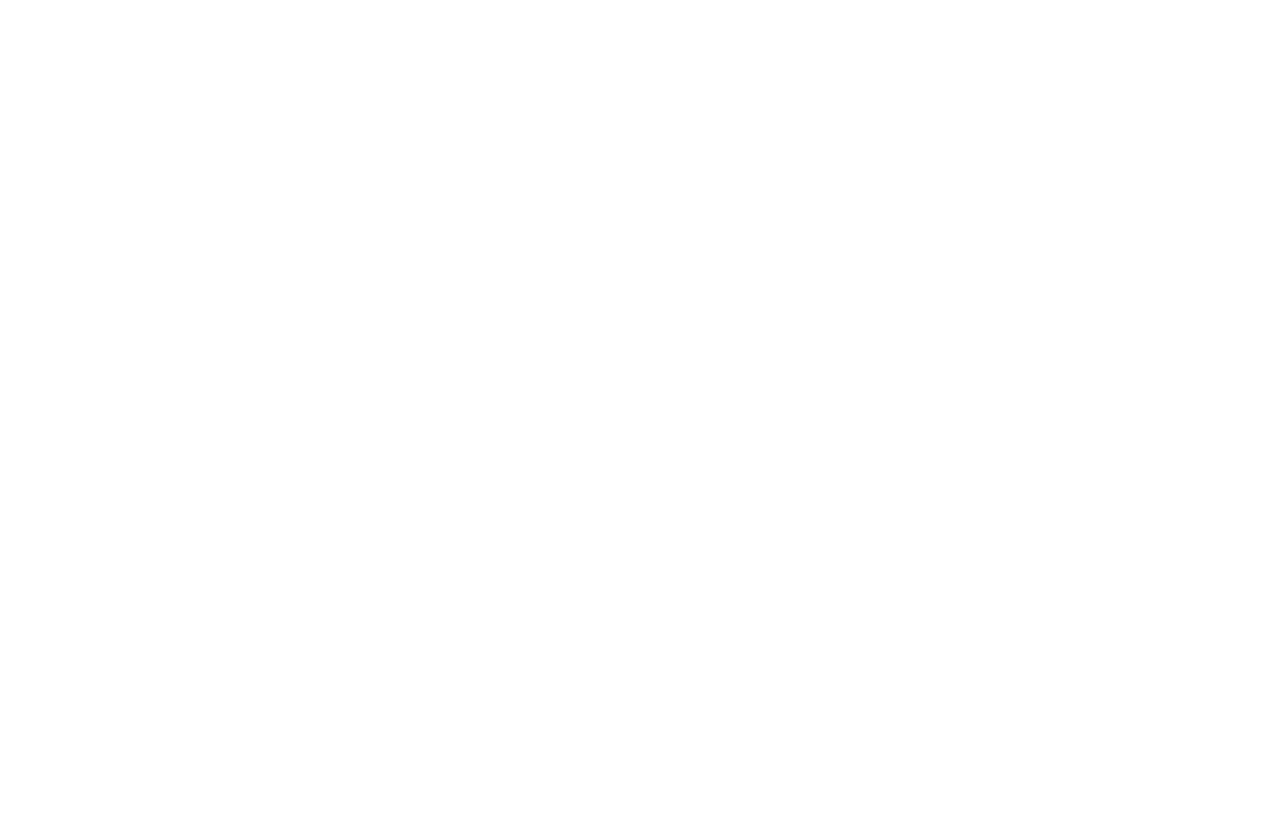
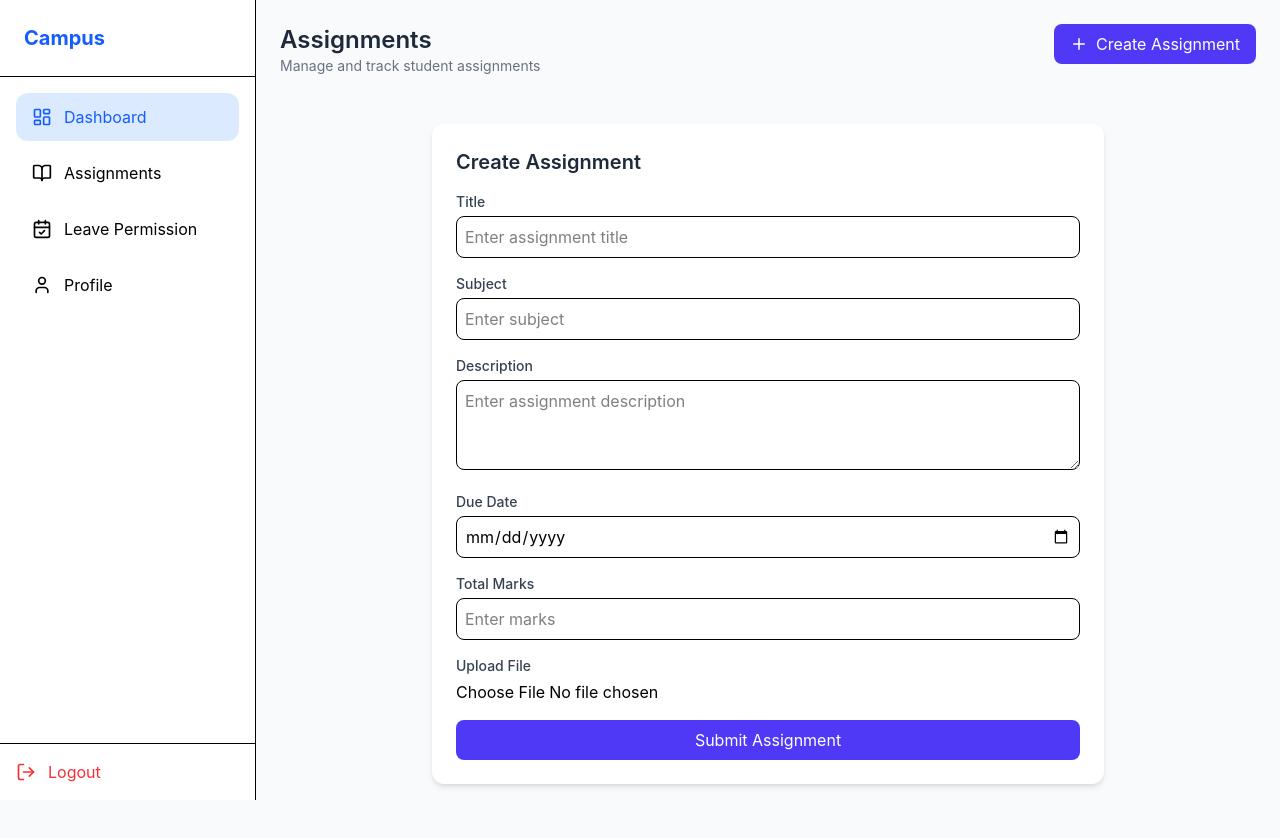
Before and after one commit to muthumuruganharish/Student_management, a React (Vite) app in the folder app/: page /teacher-assignment/create-assignment in a window 1280 px wide. Before the commit this address had no page. Before the commit the page ends 800 px from the top, so only its background shows below. Built offline with nearby package versions, Linux system fonts and the light colour scheme.

Commit message:
teacher assignment page added

```diff
--- a/app/src/App.jsx
+++ b/app/src/App.jsx
@@ -19,6 +19,7 @@
 import TeacherLeave from './Pages/Pages/Teachers/TeacherLeave'
 import TeacherAssignment from './Pages/Pages/Teachers/TeacherAssignment'
 import TeacherProfile from './Pages/Pages/Teachers/TeacherProfile'
+import AssignmentDetail from './Pages/Components/Assignment/Teacher/AssignmentDetail'
 
 
 const App = () => {
@@ -51,6 +52,8 @@
           <Route path="/teacher-assignments" element={<TeacherAssignment />} />
           <Route path="/teacher-leave" element={<TeacherLeave />} />
 
+          <Route path="/teacher-assignment/create-assignment" element={<AssignmentDetail/>}/>
+
 
 
 
--- /dev/null
+++ b/app/src/Pages/Components/Assignment/Teacher/AssignmentDetail.jsx
@@ -0,0 +1,142 @@
+import React from 'react'
+import Tsidebar from '../../Dashboard/Teacher/Tsidebar'
+import Heading from './Heading'
+import CreateAssignment from './CreateAssignment'
+
+
+const AssignmentDetail = () => {
+    return (
+        <div>
+            <div className="flex bg-slate-50 min-h-screen">
+
+                <div>
+                    <Tsidebar />
+                </div>
+
+                <div className='p-6 ml-64  mb-8 w-full'>
+
+                    <div className='flex items-start justify-between'>
+
+                        <div>
+                            <Heading />
+                        </div>
+
+                        <div className=''>
+                            <CreateAssignment />
+
+                        </div>
+
+                    </div>
+
+
+
+                    {/* -----input card----- */}
+
+                    <div className='max-w-2xl mx-auto' >
+
+                        <div className="bg-white shadow-md rounded-xl p-6 max-w-2xl mt-6">
+
+                            <h2 className="text-xl font-semibold text-gray-800 mb-4">
+                                Create Assignment
+                            </h2>
+
+                            <div className="space-y-4">
+
+                                {/* Title */}
+                                <div>
+                                    <label className="block text-sm font-medium text-gray-700">
+                                        Title
+                                    </label>
+                                    <input
+                                        type="text"
+                                        placeholder="Enter assignment title"
+                                        className="w-full mt-1 border rounded-lg p-2 focus:ring-2 focus:ring-indigo-500 outline-none"
+                                    />
+                                </div>
+
+                                {/* Subject */}
+                                <div>
+                                    <label className="block text-sm font-medium text-gray-700">
+                                        Subject
+                                    </label>
+                                    <input
+                                        type="text"
+                                        placeholder="Enter subject"
+                                        className="w-full mt-1 border rounded-lg p-2 focus:ring-2 focus:ring-indigo-500 outline-none"
+                                    />
+                                </div>
+
+                                {/* Description */}
+                                <div>
+                                    <label className="block text-sm font-medium text-gray-700">
+                                        Description
+                                    </label>
+                                    <textarea
+                                        rows="3"
+                                        placeholder="Enter assignment description"
+                                        className="w-full mt-1 border rounded-lg p-2 focus:ring-2 focus:ring-indigo-500 outline-none"
+                                    />
+                                </div>
+
+                                {/* Due Date */}
+                                <div>
+                                    <label className="block text-sm font-medium text-gray-700">
+                                        Due Date
+                                    </label>
+                                    <input
+                                        type="date"
+                                        className="w-full mt-1 border rounded-lg p-2 focus:ring-2 focus:ring-indigo-500 outline-none"
+                                    />
+                                </div>
+
+                                {/* Total Marks */}
+                                <div>
+                                    <label className="block text-sm font-medium text-gray-700">
+                                        Total Marks
+                                    </label>
+                                    <input
+                                        type="number"
+                                        placeholder="Enter marks"
+                                        className="w-full mt-1 border rounded-lg p-2 focus:ring-2 focus:ring-indigo-500 outline-none"
+                                    />
+                                </div>
+
+                                {/* File Upload */}
+                                <div>
+                                    <label className="block text-sm font-medium text-gray-700">
+                                        Upload File
+                                    </label>
+                                    <input
+                                        type="file"
+                                        className="w-full mt-1"
+                                    />
+                                </div>
+
+                                {/* Submit Button */}
+                                <button className="w-full bg-indigo-600 text-white py-2 rounded-lg hover:bg-indigo-700 transition">
+                                    Submit Assignment
+                                </button>
+
+                            </div>
+                        </div>
+
+
+
+
+                    </div>
+
+
+
+                </div>
+
+
+
+
+
+            </div>
+
+        </div>
+    )
+}
+
+export default AssignmentDetail
--- /dev/null
+++ b/app/src/Pages/Components/Assignment/Teacher/CreateAssignment.jsx
@@ -0,0 +1,34 @@
+import React from 'react'
+import { Plus } from "lucide-react";
+import { useNavigate } from 'react-router-dom';
+
+const CreateAssignment = () => {
+
+    const navigate=useNavigate()
+
+    const create=()=>{
+
+        navigate("/teacher-assignment/create-assignment")
+
+
+    }
+
+    return (
+        <div className='flex items-center justify-between mb-6'>
+
+            {/* Heading */}
+
+
+            {/* Button */}
+            <button  onClick={create}  className="flex items-center gap-2 bg-indigo-600 text-white px-4 py-2 rounded-lg hover:bg-indigo-700 transition">
+                <Plus size={18} />
+                Create Assignment
+            </button>
+
+
+
+        </div>
+    )
+}
+
+export default CreateAssignment
--- /dev/null
+++ b/app/src/Pages/Components/Assignment/Teacher/Heading.jsx
@@ -0,0 +1,18 @@
+import React from 'react'
+
+const Heading = () => {
+    return (
+        <div>
+
+            <div className="mb-6">
+                <h1 className="text-2xl font-semibold text-gray-800">Assignments</h1>
+                <p className="text-sm text-gray-500">
+                    Manage and track student assignments
+                </p>
+            </div>
+
+        </div>
+    )
+}
+
+export default Heading
--- a/app/src/Pages/Pages/Teachers/TeacherAssignment.jsx
+++ b/app/src/Pages/Pages/Teachers/TeacherAssignment.jsx
@@ -1,5 +1,7 @@
 import React from 'react'
 import Tsidebar from "../../Components/Dashboard/Teacher/Tsidebar"
+import Heading from '../../Components/Assignment/Teacher/Heading'
+import CreateAssignment from '../../Components/Assignment/Teacher/CreateAssignment'
 
 const TeacherAssignment = () => {
   return (
@@ -9,6 +11,18 @@
         <Tsidebar/>
       </div>
 
+      <div className='p-6 ml-64 flex items-start justify-between mb-8 w-full'>
+        <div>
+           <Heading/>
+        </div>
+
+        <div className=''>
+          <CreateAssignment/>
+
+        </div>
+
+      </div>
+
 
 
     </div>
--- a/app/src/Pages/TeacherHome.jsx
+++ b/app/src/Pages/TeacherHome.jsx
@@ -14,6 +14,7 @@
       navigate("/teacherlogin")
 
     }
+    navigate("/teacherhome")
 
   },[])
 
```
